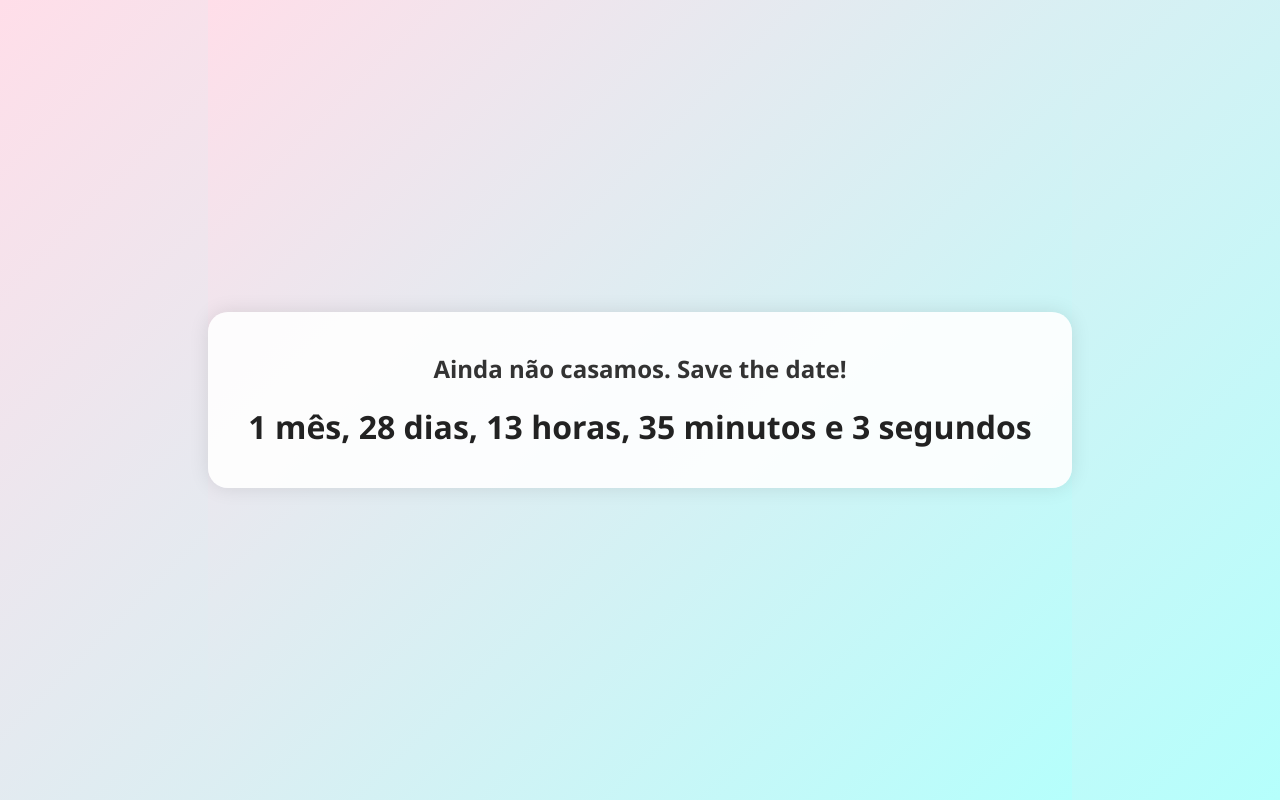
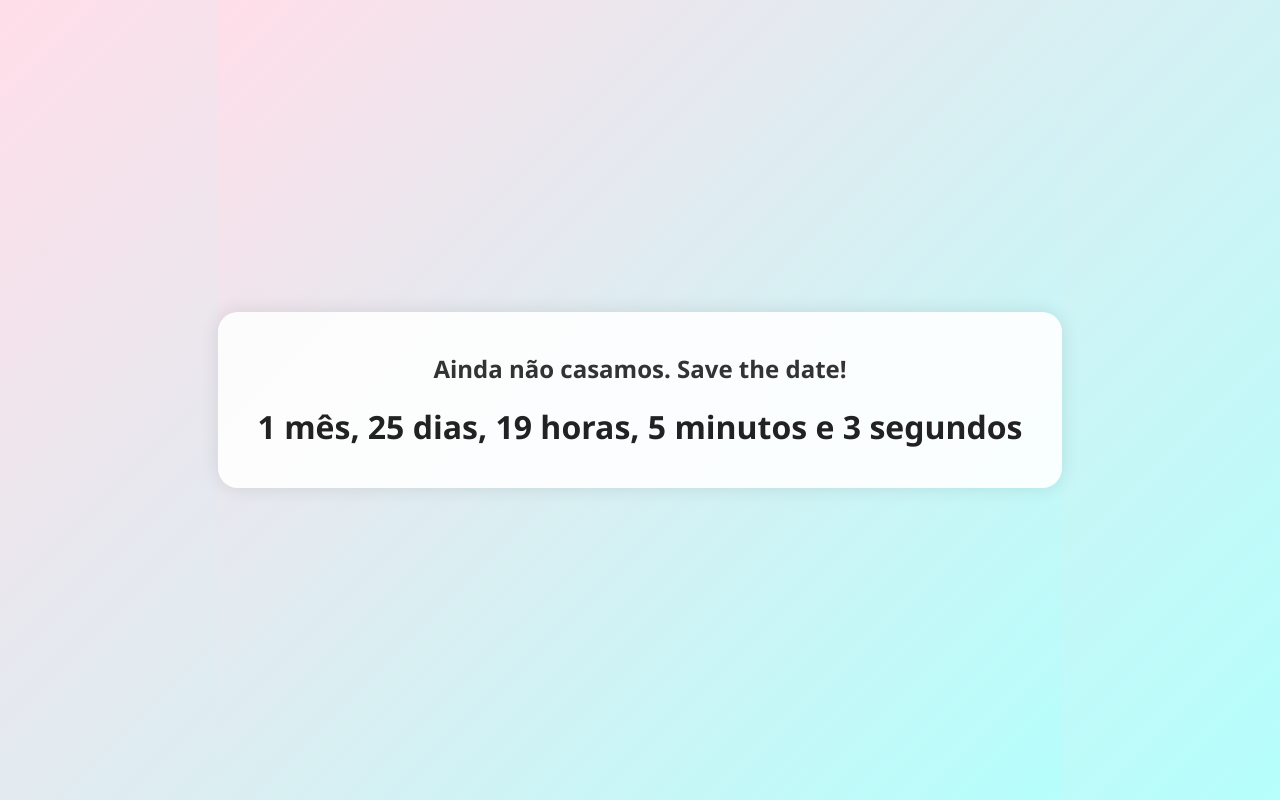
Before and after one commit to williamokano/williamokano.github.io, a plain HTML site: page civil/index.html in a window 1280 px wide. Drawn offline with Linux system fonts and the light colour scheme.

Commit message:
Update target date in countdown script

```diff
--- a/civil/index.html
+++ b/civil/index.html
@@ -56,7 +56,7 @@
   </div>
 
   <script>
-    const targetDate = new Date("2026-04-13T10:00:00-03:00")
+    const targetDate = new Date("2026-04-10T15:30:00-03:00")
 
     const messageEl = document.getElementById("message");
     const countdownEl = document.getElementById("countdown");
```
